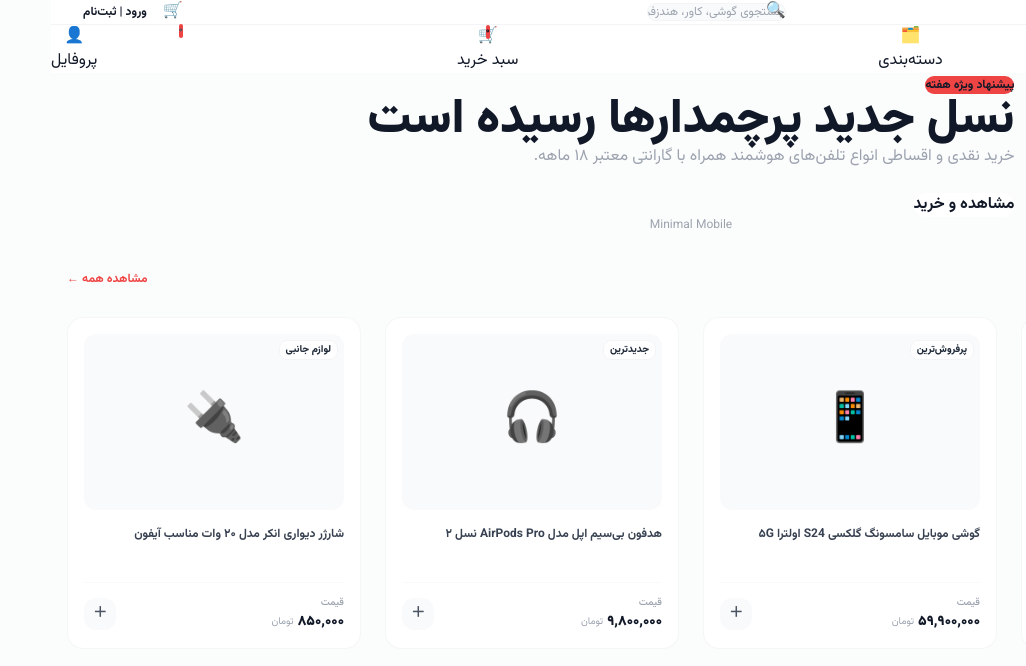
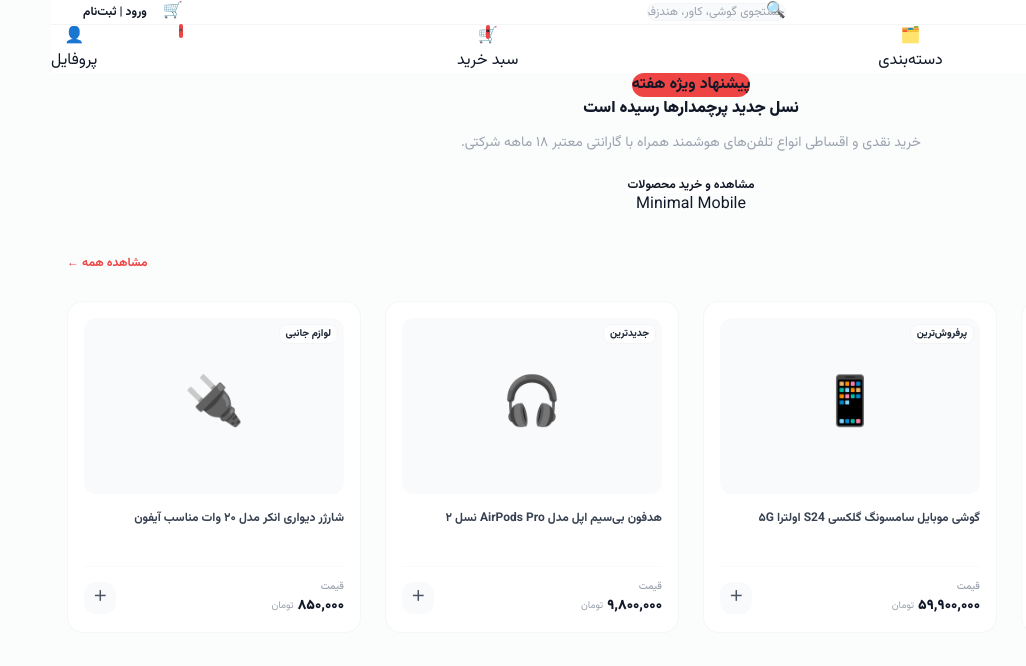
Before and after one commit to mohsenalz77/mini-shop-v2, a Next.js app: page / in a window 1280 px wide. Shown: the top 666 px of the page, without its empty margins (254-1280 px from the left). Built offline with nearby package versions, Linux system fonts and the light colour scheme.

Commit message:
Update Hero.js

```diff
--- a/src/components/Hero.js
+++ b/src/components/Hero.js
@@ -1,27 +1,30 @@
 export default function Hero() {
   return (
     <div className="max-w-7xl mx-auto px-4 my-6">
-      <div className="bg-gradient-to-br from-gray-900 via-gray-800 to-black text-white rounded-3xl p-8 md:p-12 flex flex-col md:flex-row items-center justify-between shadow-sm relative overflow-hidden">
-        <div className="z-10 max-w-md text-center md:text-right">
-          <span className="bg-red-500 text-xs font-bold px-3 py-1 rounded-full uppercase tracking-wider">
+      {/* اصلاح رنگ گرادینت برای تایلوند ۳ */}
+      <div className="bg-gradient-to-tr from-gray-900 via-zinc-900 to-black text-white rounded-3xl p-8 md:p-12 flex flex-col md:flex-row items-center justify-between shadow-sm relative overflow-hidden">
+
+        <div className="z-10 max-w-md text-center md:text-right flex flex-col items-center md:items-start">
+          <span className="bg-red-500 text-white text-[10px] font-bold px-3 py-1 rounded-full tracking-wider">
             پیشنهاد ویژه هفته
           </span>
-          <h1 className="text-3xl md:text-5xl font-black mt-4 mb-2 leading-tight">
+          <h1 className="text-2xl md:text-4xl font-black mt-4 mb-3 leading-tight text-white">
             نسل جدید پرچمدارها رسیده است
           </h1>
-          <p className="text-gray-400 text-sm md:text-base mb-6">
-            خرید نقدی و اقساطی انواع تلفن‌های هوشمند همراه با گارانتی معتبر ۱۸ ماهه.
+          <p className="text-gray-400 text-xs md:text-sm mb-6 leading-6">
+            خرید نقدی و اقساطی انواع تلفن‌های هوشمند همراه با گارانتی معتبر ۱۸ ماهه شرکتی.
           </p>
-          <button className="bg-white text-gray-900 font-bold px-6 py-3 rounded-xl hover:bg-gray-100 transition shadow-md">
-            مشاهده و خرید
+          <button className="bg-white text-gray-900 text-xs font-bold px-5 py-3 rounded-xl hover:bg-gray-100 transition shadow-md">
+            مشاهده و خرید محصولات
           </button>
         </div>
 
-        {/* شبیه‌ساز تصویر موبایل با CSS مینیمال */}
-        <div className="mt-8 md:mt-0 w-48 h-80 bg-gradient-to-tr from-gray-700 to-gray-600 rounded-[2.5rem] border-4 border-gray-800 shadow-2xl relative flex items-center justify-center transform md:rotate-6 hover:rotate-0 transition duration-500">
-          <div className="absolute top-3 w-16 h-4 bg-black rounded-full"></div> {/* ناچ گوشی */}
-          <span className="text-xs text-gray-400">Minimal Mobile</span>
+        {/* شبیه‌ساز تصویر موبایل */}
+        <div className="hidden md:flex mt-8 md:mt-0 w-44 h-72 bg-gradient-to-b from-zinc-800 to-zinc-700 rounded-[2rem] border-4 border-zinc-800 shadow-2xl relative items-center justify-center transform md:rotate-6 hover:rotate-0 transition duration-500">
+          <div className="absolute top-2 w-14 h-3.5 bg-black rounded-full"></div>
+          <span className="text-[10px] text-zinc-500">Minimal Mobile</span>
         </div>
+
       </div>
     </div>
   );
```
